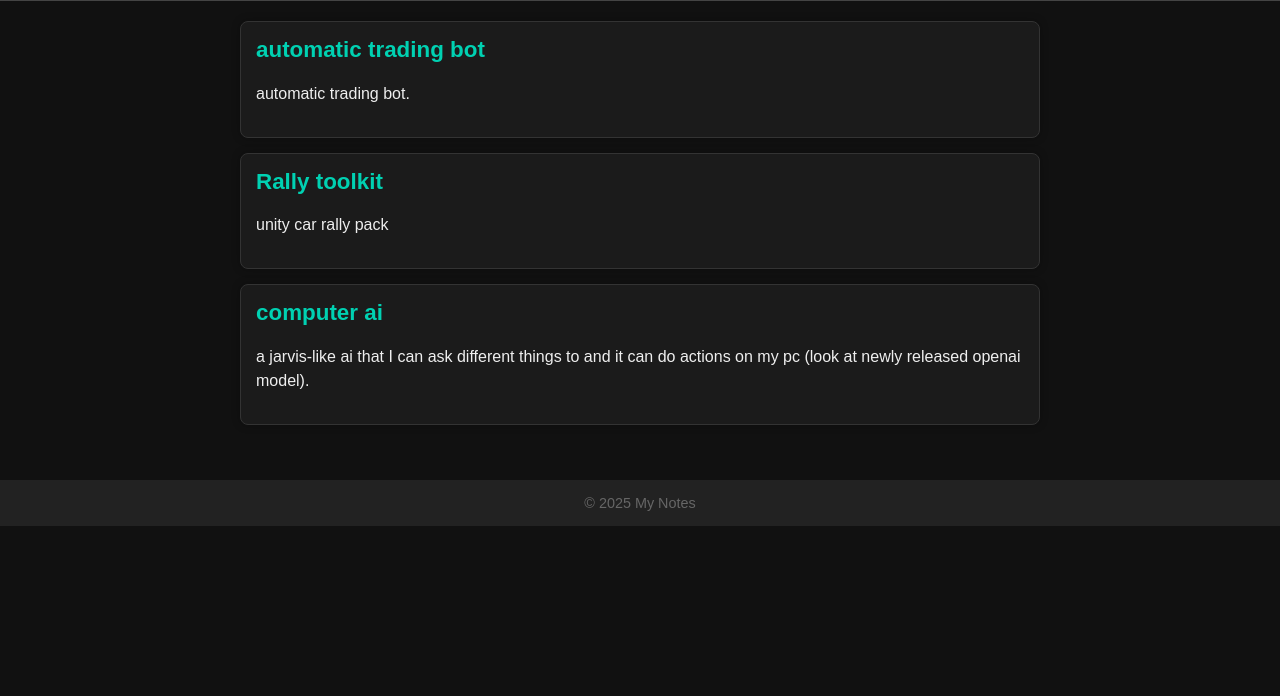
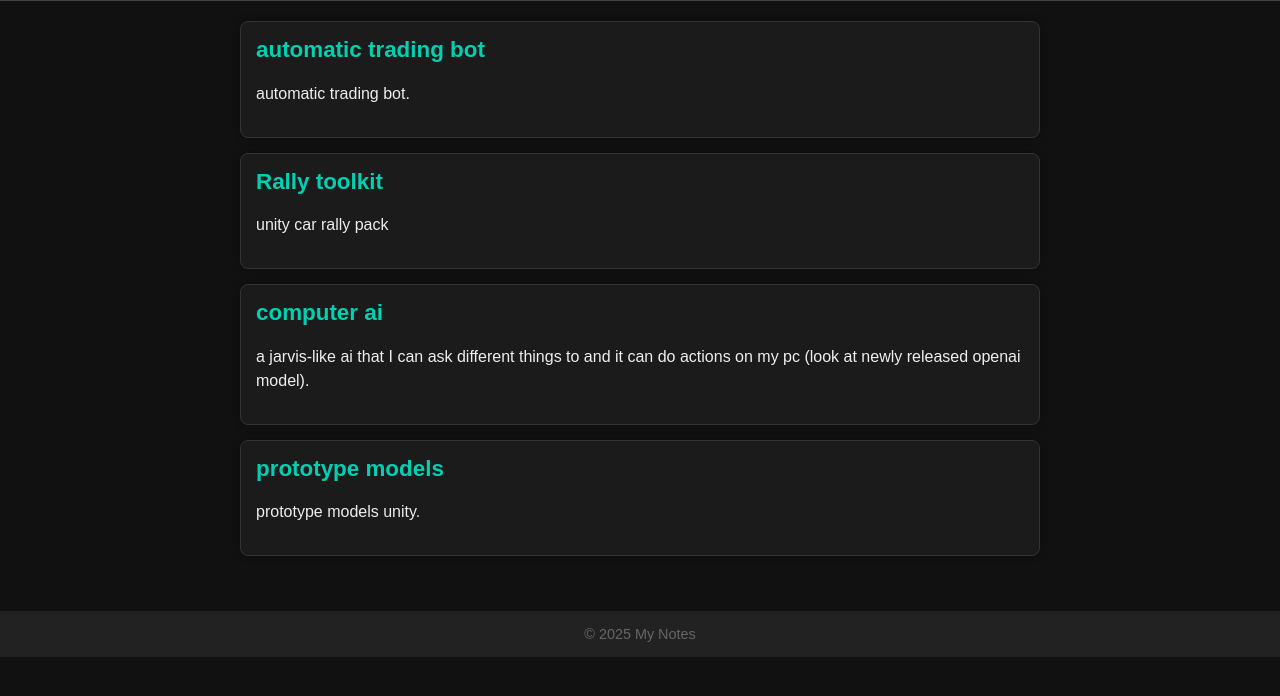
Before and after one commit to EpicCat69/EpicCat69.github.io, a plain HTML site: page notes.html in a window 1280 px wide. Shown: the part 78-774 px from the top of the page. Drawn offline with Linux system fonts and the light colour scheme.

Commit message:
Update notes.html

```diff
--- a/notes.html
+++ b/notes.html
@@ -99,6 +99,10 @@
       <h2>computer ai </h2>
       <p>a jarvis-like ai that I can ask different things to and it can do actions on my pc (look at newly released openai model).</p>
     </div>
+    <div class="note">
+      <h2>prototype models </h2>
+      <p>prototype models unity.</p>
+    </div>
   </div>
 
   <footer>
```
